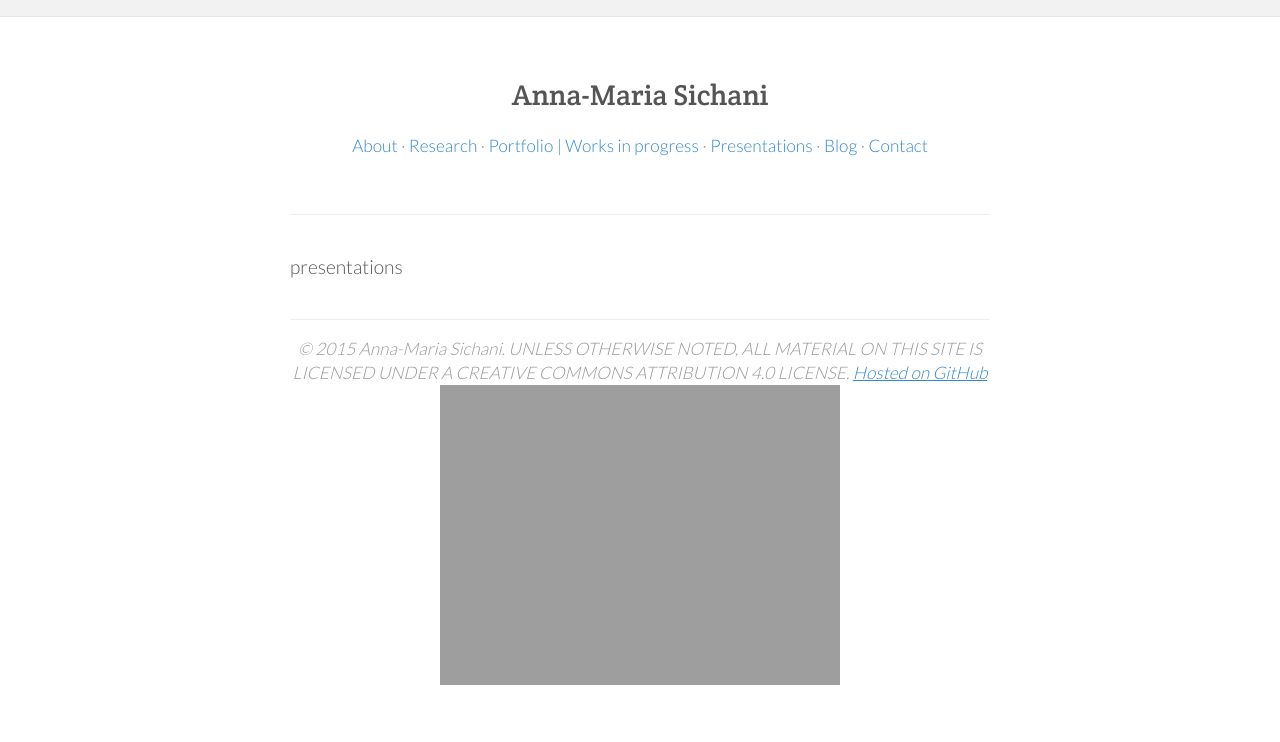
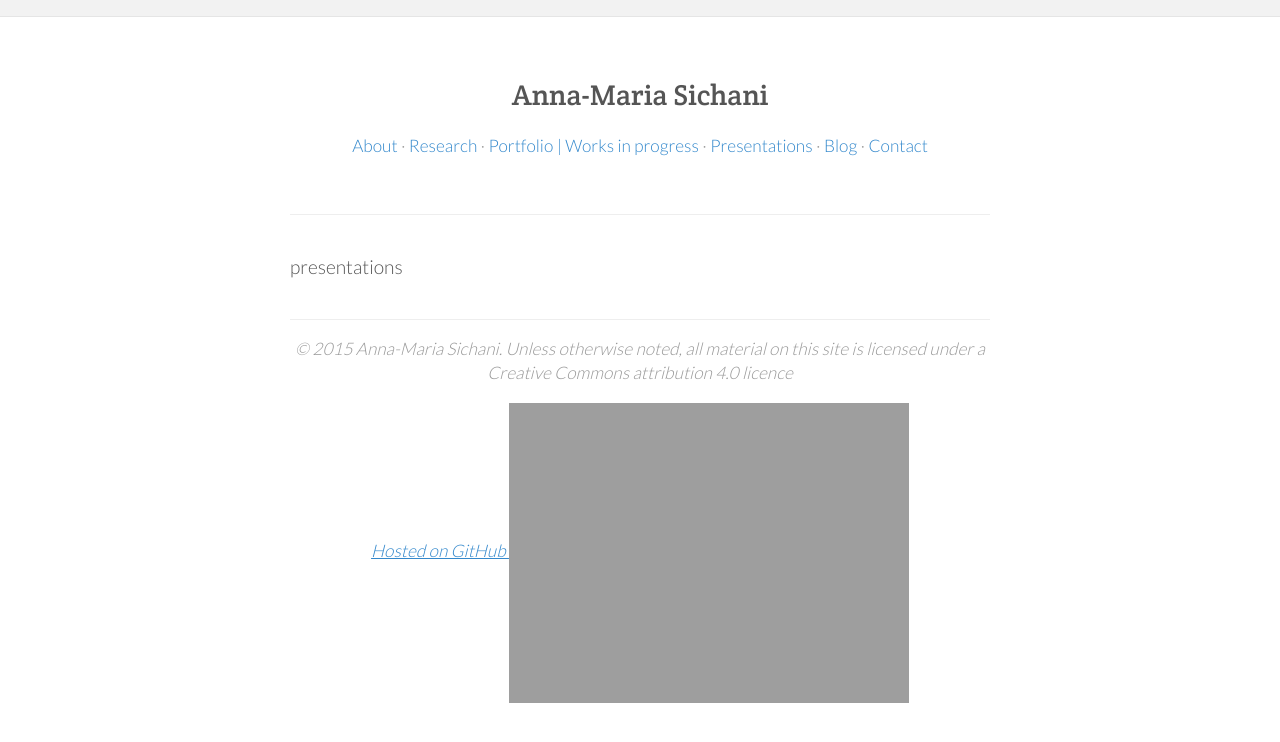
Before and after one commit to amsichani/amsichani.github.io, a Jekyll site: the page built from presentations.md, in a window 1280 px wide. Shown: the top 742 px of the page. Built offline with Jekyll 4.4.1, drawn with Linux system fonts in a browser that asks for light colours; nearby versions of some CDN libraries.

Commit message:
Update footer.html

```diff
--- a/_includes/footer.html
+++ b/_includes/footer.html
@@ -1,9 +1,9 @@
 
 <footer role="contentinfo">
 <p><em>
-© 2015 Anna-Maria Sichani. UNLESS OTHERWISE NOTED, ALL MATERIAL ON THIS SITE IS LICENSED UNDER A CREATIVE COMMONS ATTRIBUTION 4.0 LICENSE.
-<a href="https://github.com/amsichani/amsichani.github.io">Hosted on GitHub
-  <img src="{{site.url}}/images/GitHub-Mark-32px.png" title="GitHub logo"></a>
-  </em></p>
+
+© 2015 Anna-Maria Sichani. Unless otherwise noted, all material on this site is licensed under a Creative Commons attribution 4.0 licence</e></p>
+  <p><a href="https://github.com/amsichani/amsichani.github.io">Hosted on GitHub
+  <img src="{{site.url}}/images/GitHub-Mark.png" title="GitHub logo"></a>
 
 </footer>
```
